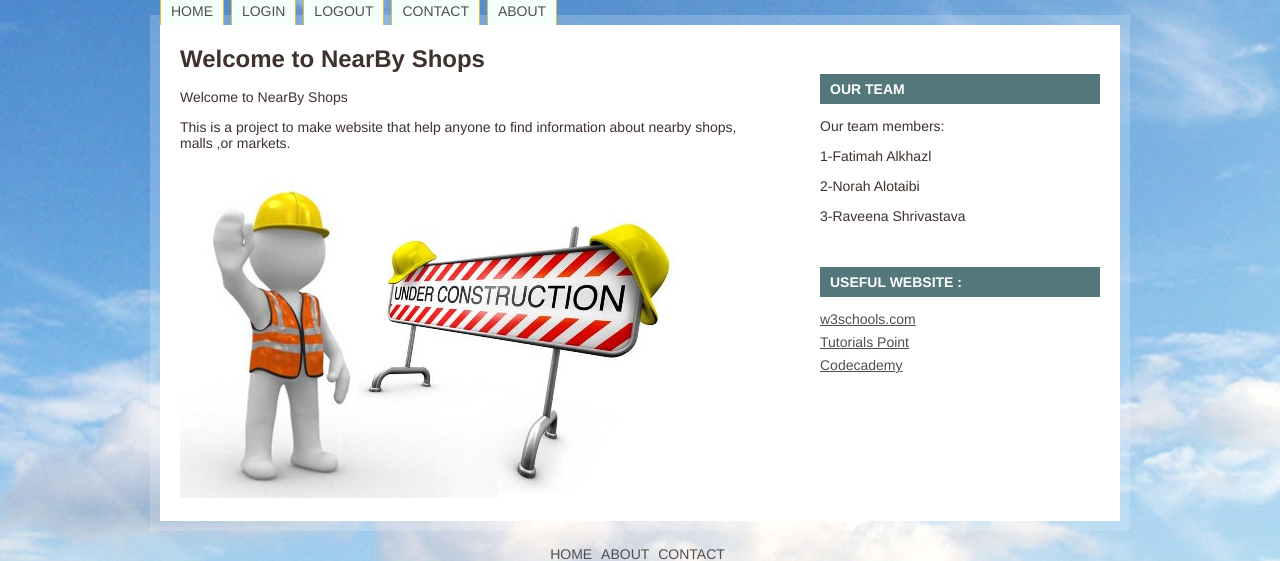
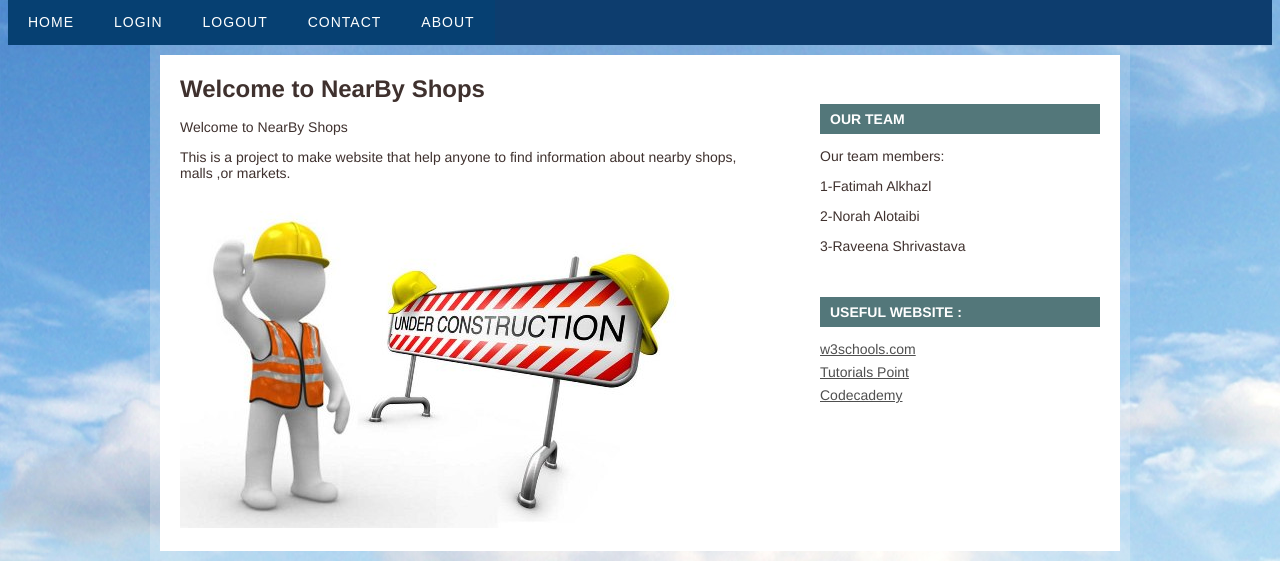
Before and after one commit to Project2016/nearby-project, a PHP site: page /home.php in a window 1280 px wide. Shown: the part 159-720 px from the top of the page. Run offline with PHP 8.4, Linux system fonts and the light colour scheme.

Commit message:
adding 3D navigation for the website

```diff
--- a/header.php
+++ b/header.php
@@ -13,7 +13,7 @@
 -<a href=""><img src="lego2.png" alt="Logo" /></a>
 </div><!--header-->
 
-<div id="navigation">
+<div id="cssmenu">
 	<ul>
 		<li><a href="home.php">Home</a></li>
 		    <li><a href="login.php">LogIn</a></li>
--- a/style.css
+++ b/style.css
@@ -1,7 +1,7 @@
 body { color: #3f312e; background: #6495ED url('sky.jpg') repeat-x; font: 14px Helvetica, Arial, Sans-serif; }
 a { color: #4f4f4f; }
 img { border: none; }
-#header { width: 960px; min-height: 150px; margin: 0 auto; }
+#header { width: 980px; min-height: 150px; margin: 0 auto;background: url('Hbg.png') repeat-x ;}
 #navigation { width: 960px; margin: 0 auto; position: relative; top: 4px; }
 #navigation ul { margin: 0; padding: 0; list-style-type: none; }
 #navigation ul li { display: inline; margin-right: 3px; }
@@ -22,3 +22,198 @@ img { border: none; }
 #footer ul li a { text-transform: uppercase; text-decoration: none; }
 #footer ul li a:hover { text-decoration: underline; }
 #footer p { font-weight: bold; }
+#cssmenu,
+#cssmenu ul,
+#cssmenu ul li,
+#cssmenu ul li a,
+#cssmenu #menu-button {
+  margin: 0;
+  padding: 0;
+  border: 0;
+  list-style: none;
+  line-height: 1;
+  display: block;
+  position: relative;
+  -webkit-box-sizing: border-box;
+  -moz-box-sizing: border-box;
+  box-sizing: border-box;
+}
+
+#cssmenu:after,
+#cssmenu > ul:after {
+  content: ".";
+  display: block;
+  clear: both;
+  visibility: hidden;
+  line-height: 0;
+  height: 0;
+}
+
+#cssmenu #menu-button {
+  display: none;
+}
+
+#cssmenu {
+  width: auto;
+  font-family: Raleway, sans-serif;
+  line-height: 1;
+}
+
+#cssmenu > ul {
+  background: #0D3D6E;
+}
+
+#cssmenu > ul > li {
+  float: left;
+-webkit-perspective: 1000px;
+  -moz-perspective: 1000px;
+  perspective: 1000px;
+}
+
+#cssmenu.align-center > ul {
+  font-size: 0;
+  text-align: center;
+}
+
+#cssmenu.align-center > ul > li {
+  display: inline-block;
+  float: none;
+}
+
+#cssmenu.align-right > ul > li {
+  float: right;
+}
+#cssmenu > ul > li > a {
+  padding: 16px 20px;
+  font-size: 14px;
+  color: #ffffff;
+  letter-spacing: 1px;
+  text-transform: uppercase;
+  text-decoration: none;
+  background: #064072;
+  -webkit-transition: all .3s;
+  -moz-transition: all .3s;
+  -o-transition: all .3s;
+  transition: all .3s;
+  -webkit-transform-origin: 50% 0;
+  -moz-transform-origin: 50% 0;
+  transform-origin: 50% 0;
+  -webkit-transform-style: preserve-3d;
+  -moz-transform-style: preserve-3d;
+  transform-style: preserve-3d;
+}
+
+#cssmenu > ul > li.active > a {
+  color: #6B8FAD;
+}
+#cssmenu > ul > li:hover > a,
+#cssmenu > ul > li > a:hover {
+  color: #dff2fa;
+  -webkit-transform: rotateX(90deg) translateY(-23px);
+  -moz-transform: rotateX(90deg) translateY(-23px);
+  transform: rotateX(90deg) translateY(-23px);
+  -ms-transform: none;
+}
+
+#cssmenu > ul > li > a::before {
+  position: absolute;
+  top: 100%;
+  left: 0;
+  z-index: -1;
+  -webkit-box-sizing: border-box;
+  -moz-box-sizing: border-box;
+  box-sizing: border-box;
+  width: 100%;
+  height: 100%;
+  padding: 16px 20px;
+  color: #dff2fa;
+  background: #19799f;
+  content: attr(data-title);
+  -webkit-transition: background 0.3s;
+  -moz-transition: background 0.3s;
+  transition: background 0.3s;
+  -webkit-transform: rotateX(-90deg);
+  -moz-transform: rotateX(-90deg);
+  transform: rotateX(-90deg);
+  -webkit-transform-origin: 50% 0;
+  -moz-transform-origin: 50% 0;
+  transform-origin: 50% 0;
+  -ms-transform: translateY(- -18px);
+}
+
+#cssmenu > ul > li:hover > a::before,
+#cssmenu > ul > li > a:hover::before {
+  background: #3db2e1;
+}
+#cssmenu.small-screen {
+  width: 100%;
+}
+#cssmenu.small-screen > ul,
+#cssmenu.small-screen.align-center > ul {
+  width: 100%;
+  text-align: left;
+}
+#cssmenu.small-screen > ul > li,
+#cssmenu.small-screen.align-center {
+  float: none;
+  display: block;
+  border-top: 1px solid rgba(100, 100, 100, 0.1);
+}
+#cssmenu.small-screen > ul > li:hover > a,
+#cssmenu.small-screen > ul > li > a:hover {
+  color: #dff2fa;
+  -webkit-transform: none;
+  -moz-transform: none;
+  transform: none;
+  -ms-transform: none;
+}
+
+#cssmenu.small-screen > ul > li > a::before {
+  display: none;
+}
+
+#cssmenu.small-screen
+#menu-button {
+  display: block;
+  padding: 16px 20px;
+  cursor: pointer;
+  font-size: 14px;
+  text-decoration: none;
+  color: #ffffff;
+  text-transform: uppercase;
+  letter-spacing: 1px;
+  background: #3db2e1;
+}
+#cssmenu.small-screen
+#menu-button:after {
+  content: "";
+  position: absolute;
+  right: 20px;
+  top: 17px;
+  display: block;
+  -webkit-box-sizing: content-box;
+  -moz-box-sizing: content-box;
+  box-sizing: content-box;
+  border-top: 2px solid #ffffff;
+  border-bottom: 2px solid #ffffff;
+  width:22px;
+  height: 3px;
+}
+
+#cssmenu.small-screen #menu-button.menu-opened:after {
+  border-top: 2px solid #dff2fa;
+  border-bottom: 2px solid #dff2fa;
+}
+#cssmenu.small-screen #menu-button:before {
+  content: "";
+  position: absolute;
+  right: 20px;
+  top: 27px;
+  display: block;
+  width: 22px;
+  height: 2px;
+  background: #ffffff;
+}
+#cssmenu.small-screen #menu-button.menu-opened:before {
+  background: #dff2fa;
+}
```
